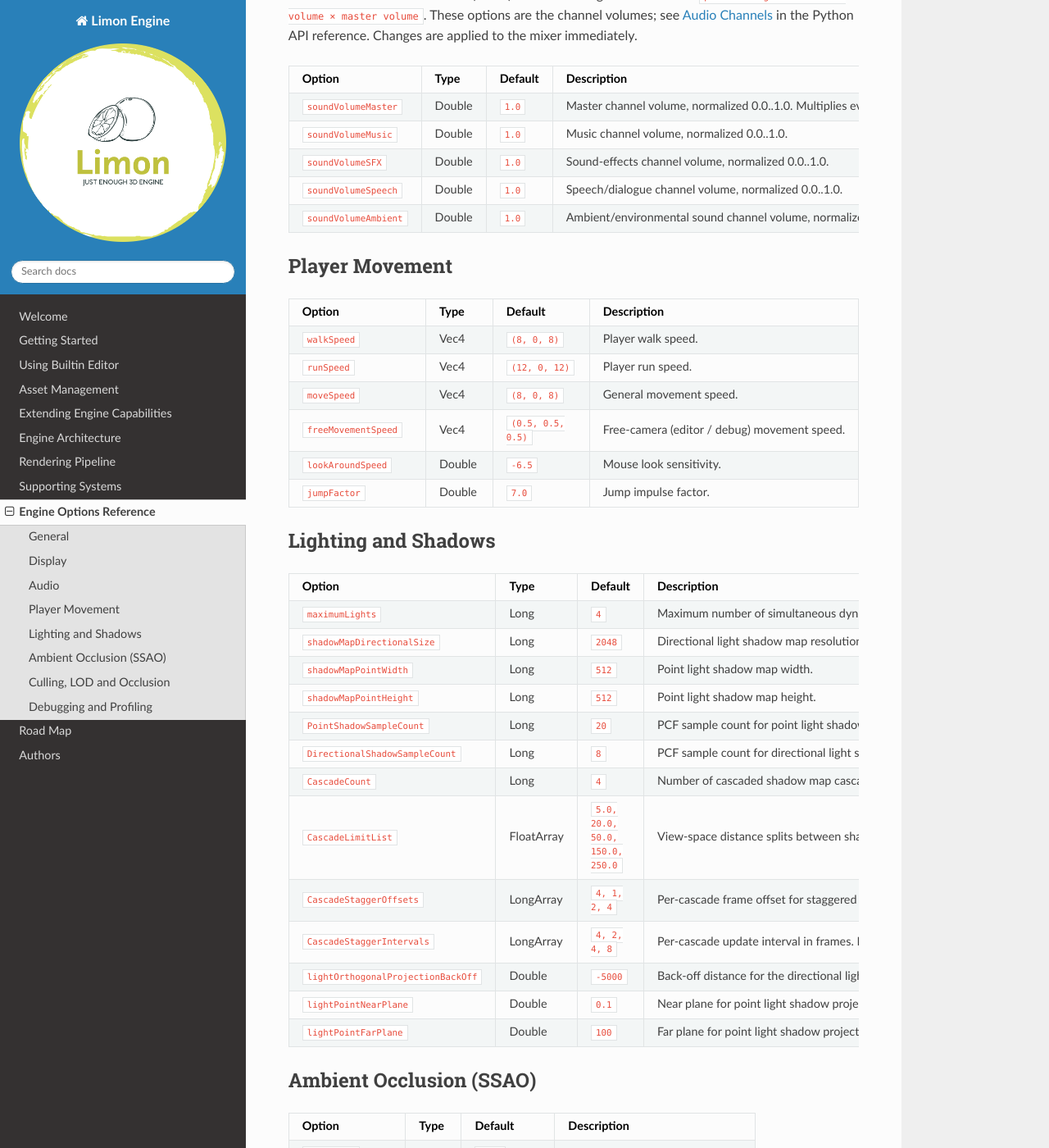
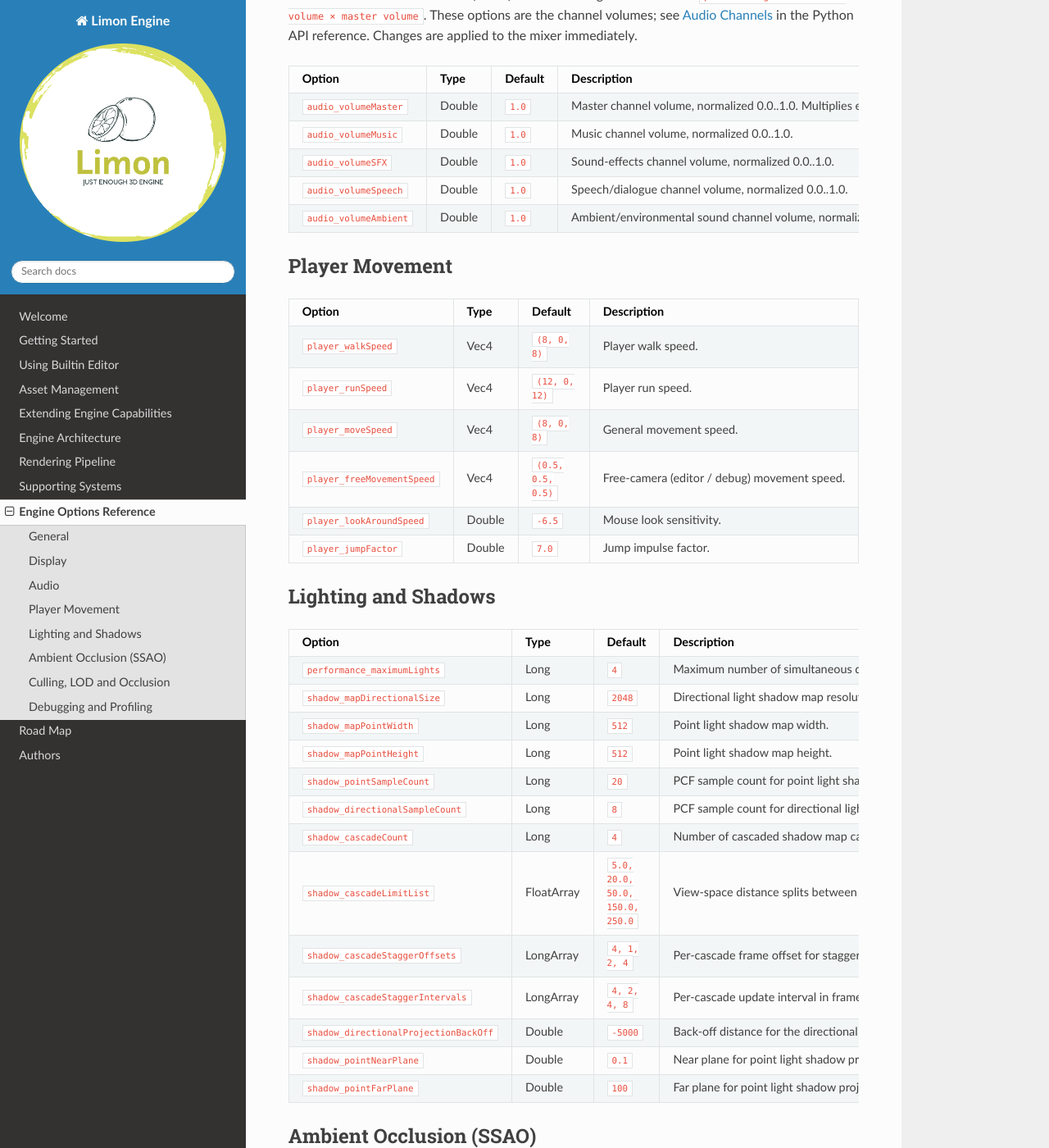
Before and after one commit to enginmanap/limonEngine-docs, a Sphinx documentation site: the page built from docs/OptionsReference.rst, in a window 1280 px wide and 1400 px high, scrolled down 1282 px. Shown: the whole window at 82% size. Built offline with Sphinx 7.4.7 and the Read the Docs theme 3.1.0, drawn with Linux system fonts in a browser that asks for light colours; some of the changed text lies outside the part shown.

Commit message:
Updated option names

```diff
--- a/docs/OptionsReference.rst
+++ b/docs/OptionsReference.rst
@@ -88,23 +88,23 @@ reference. Changes are applied to the mixer immediately.
      - Type
      - Default
      - Description
-   * - ``soundVolumeMaster``
+   * - ``audio_volumeMaster``
      - Double
      - ``1.0``
      - Master channel volume, normalized 0.0..1.0. Multiplies every sound.
-   * - ``soundVolumeMusic``
+   * - ``audio_volumeMusic``
      - Double
      - ``1.0``
      - Music channel volume, normalized 0.0..1.0.
-   * - ``soundVolumeSFX``
+   * - ``audio_volumeSFX``
      - Double
      - ``1.0``
      - Sound-effects channel volume, normalized 0.0..1.0.
-   * - ``soundVolumeSpeech``
+   * - ``audio_volumeSpeech``
      - Double
      - ``1.0``
      - Speech/dialogue channel volume, normalized 0.0..1.0.
-   * - ``soundVolumeAmbient``
+   * - ``audio_volumeAmbient``
      - Double
      - ``1.0``
      - Ambient/environmental sound channel volume, normalized 0.0..1.0.
@@ -120,27 +120,27 @@ Player Movement
      - Type
      - Default
      - Description
-   * - ``walkSpeed``
+   * - ``player_walkSpeed``
      - Vec4
      - ``(8, 0, 8)``
      - Player walk speed.
-   * - ``runSpeed``
+   * - ``player_runSpeed``
      - Vec4
      - ``(12, 0, 12)``
      - Player run speed.
-   * - ``moveSpeed``
+   * - ``player_moveSpeed``
      - Vec4
      - ``(8, 0, 8)``
      - General movement speed.
-   * - ``freeMovementSpeed``
+   * - ``player_freeMovementSpeed``
      - Vec4
      - ``(0.5, 0.5, 0.5)``
      - Free-camera (editor / debug) movement speed.
-   * - ``lookAroundSpeed``
+   * - ``player_lookAroundSpeed``
      - Double
      - ``-6.5``
      - Mouse look sensitivity.
-   * - ``jumpFactor``
+   * - ``player_jumpFactor``
      - Double
      - ``7.0``
      - Jump impulse factor.
@@ -156,55 +156,55 @@ Lighting and Shadows
      - Type
      - Default
      - Description
-   * - ``maximumLights``
+   * - ``performance_maximumLights``
      - Long
      - ``4``
      - Maximum number of simultaneous dynamic lights.
-   * - ``shadowMapDirectionalSize``
+   * - ``shadow_mapDirectionalSize``
      - Long
      - ``2048``
      - Directional light shadow map resolution.
-   * - ``shadowMapPointWidth``
+   * - ``shadow_mapPointWidth``
      - Long
      - ``512``
      - Point light shadow map width.
-   * - ``shadowMapPointHeight``
+   * - ``shadow_mapPointHeight``
      - Long
      - ``512``
      - Point light shadow map height.
-   * - ``PointShadowSampleCount``
+   * - ``shadow_pointSampleCount``
      - Long
      - ``20``
      - PCF sample count for point light shadows.
-   * - ``DirectionalShadowSampleCount``
+   * - ``shadow_directionalSampleCount``
      - Long
      - ``8``
      - PCF sample count for directional light shadows.
-   * - ``CascadeCount``
+   * - ``shadow_cascadeCount``
      - Long
      - ``4``
      - Number of cascaded shadow map cascades.
-   * - ``CascadeLimitList``
+   * - ``shadow_cascadeLimitList``
      - FloatArray
      - ``5.0, 20.0, 50.0, 150.0, 250.0``
      - View-space distance splits between shadow cascades.
-   * - ``CascadeStaggerOffsets``
+   * - ``shadow_cascadeStaggerOffsets``
      - LongArray
      - ``4, 1, 2, 4``
      - Per-cascade frame offset for staggered shadow updates (cascade 0 updates every frame).
-   * - ``CascadeStaggerIntervals``
+   * - ``shadow_cascadeStaggerIntervals``
      - LongArray
      - ``4, 2, 4, 8``
      - Per-cascade update interval in frames. Larger values improve framerate but delay shadow updates.
-   * - ``lightOrthogonalProjectionBackOff``
+   * - ``shadow_directionalProjectionBackOff``
      - Double
      - ``-5000``
      - Back-off distance for the directional light orthographic projection.
-   * - ``lightPointNearPlane``
+   * - ``shadow_pointNearPlane``
      - Double
      - ``0.1``
      - Near plane for point light shadow projection.
-   * - ``lightPointFarPlane``
+   * - ``shadow_pointFarPlane``
      - Double
      - ``100``
      - Far plane for point light shadow projection.
@@ -248,27 +248,27 @@ Culling, LOD and Occlusion
      - Type
      - Default
      - Description
-   * - ``multiThreadedCulling``
+   * - ``performance_multiThreadedCulling``
      - Boolean
      - ``True``
      - Run visibility culling on worker threads.
-   * - ``LodDistanceList``
+   * - ``LOD_distanceList``
      - LongArray
      - ``5, 10, 25, 150, 250``
      - Distance thresholds selecting LOD level (3 LODs are generated per model, so 4 levels).
-   * - ``SkipRenderDistance``
+   * - ``LOD_skipRenderDistance``
      - Double
      - ``50.0``
-     - Distance at which the engine may start skipping rendering of an object (with ``SkipRenderSize``).
-   * - ``SkipRenderSize``
+     - Distance at which the engine may start skipping rendering of an object (with ``LOD_skipRenderSize``).
+   * - ``LOD_skipRenderSize``
      - Double
      - ``0.075``
-     - On-screen size (fraction) below which distant objects past ``SkipRenderDistance`` are skipped.
-   * - ``MaxSkipRenderSize``
+     - On-screen size (fraction) below which distant objects past ``LOD_skipRenderDistance`` are skipped.
+   * - ``LOD_maxSkipRenderSize``
      - Double
      - ``3``
      - On-screen size above which an object is never skipped (avoids jarring wall/ground pop).
-   * - ``occlusion.enabled``
+   * - ``occlusion_enabled``
      - Boolean
      - ``True``
      - Enable software occlusion culling for the player camera. Can be toggled at runtime from the editor.
@@ -276,19 +276,19 @@ Culling, LOD and Occlusion
      - Long
      - ``10``
      - Models with more meshes than this get occlusion tested per mesh instead of per model.
-   * - ``occlusion.renderWidth``
+   * - ``occlusion_renderWidth``
      - Long
      - ``512``
      - Software-rasterized depth buffer width (must be a multiple of 8).
-   * - ``occlusion.renderHeight``
+   * - ``occlusion_renderHeight``
      - Long
      - ``256``
      - Software-rasterized depth buffer height (must be a multiple of 8).
-   * - ``occlusion.occluderSizePerspective``
+   * - ``occlusion_occluderSizePerspective``
      - Double
      - ``0.1``
      - On-screen size threshold for an object to be treated as an occluder for perspective cameras (1 = full coverage).
-   * - ``occlusion.occluderSizeOrthographic``
+   * - ``occlusion_occluderSizeOrthographic``
      - Double
      - ``0.01``
      - Same threshold for orthographic (shadow) cameras; optimal value is much lower than for perspective.
```
Also changed, not shown: other parts of docs/OptionsReference.rst (+17 -17 lines).
